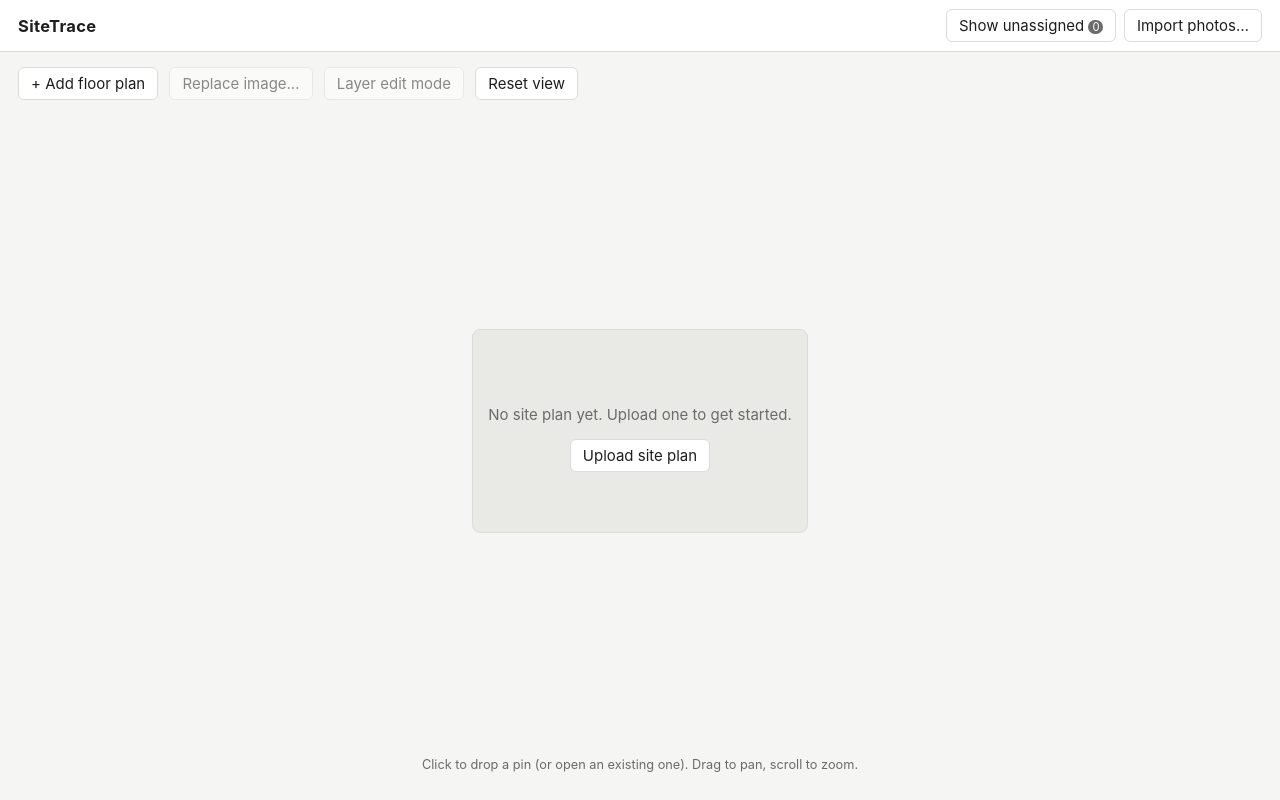
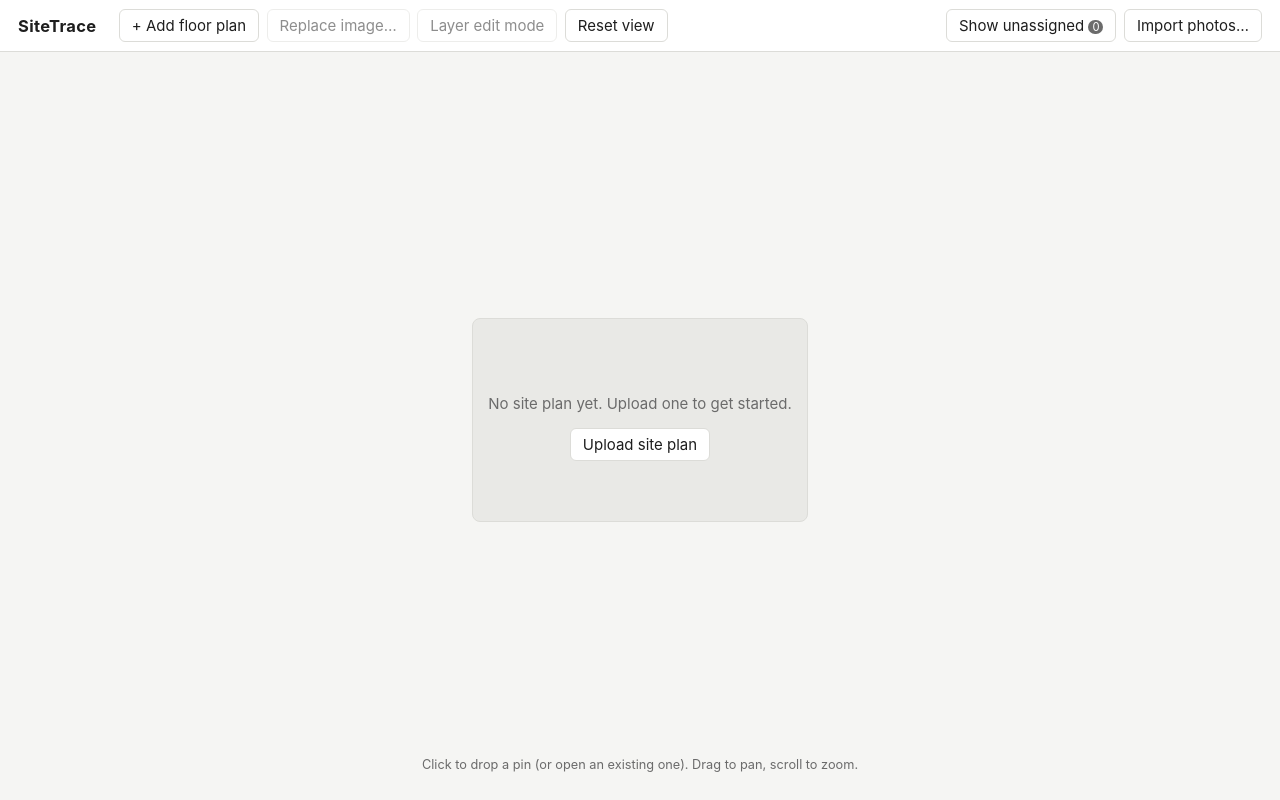
Before and after one commit to matevzsi/SiteTraceGallery, a Flask app: page / in a window 1280 px wide. Run offline with Flask 3, Linux system fonts and the light colour scheme; data that the repository does not hold is empty; some libraries are stand-ins or nearby versions.

Commit message:
Fill horizontally, reorganize topbar/tabs layout
- Map now always fills the stage's full width (was capped by height in
  "contain" fit, leaving side gaps on wide/short windows for a site plan
  that isn't very wide itself). Height follows the site plan's own
  aspect ratio undistorted, which can exceed the stage's height on a
  narrower window — .plan-stage scrolls vertically for that case
  (progressive-enhancement align-items:safe center avoids clipping the
  top when it does) rather than shrinking width to compensate.
- Floor plan management buttons (Add floor plan, Replace image, Layer
  edit mode, Reset view) moved into the top bar; the floor plan
  selection tabs moved down out of the top bar to sit centered directly
  above the map.

Verified via Playwright against the isolated scratch server; confirmed
pin placement on the site plan (base layer) already works correctly in
the current code — investigated a squished-photo-grid report and could
not reproduce it either, both consistent with the user's separate,
already-noted real server still running pre-session code.

```diff
--- a/static/css/style.css
+++ b/static/css/style.css
@@ -70,6 +70,8 @@ input, select, textarea {
 .topbar nav { display: flex; gap: 0.5rem; flex: 0 0 auto; margin-left: auto; }
 .floorplan-tabs { display: flex; gap: 0.4rem; flex-wrap: wrap; }
 .floorplan-tabs button.site-plan-tab { font-style: italic; }
+.floorplan-tabs-centered { justify-content: center; margin-bottom: 0.75rem; }
+.floorplan-actions { display: flex; gap: 0.5rem; flex-wrap: wrap; }
 .nav-btn.active, button.active { background: var(--accent); color: var(--accent-ink); border-color: var(--accent); }
 .badge {
   display: inline-block;
@@ -137,8 +139,13 @@ main {
   min-height: 0;
   display: flex;
   align-items: center;
+  /* progressive enhancement: browsers that don't understand "safe center"
+     ignore that line and keep plain center; those that do avoid clipping
+     the top of the map when it's taller than the stage and scrolling */
+  align-items: safe center;
   justify-content: center;
-  overflow: hidden;
+  overflow-x: hidden;
+  overflow-y: auto;
 }
 
 .plan-container {
@@ -146,7 +153,11 @@ main {
   width: auto;
   height: auto;
   max-width: 100%;
-  max-height: 100%;
+  /* no max-height: width always fills the stage (see
+     sizeContainerToStage in canvas.js) and height follows the site
+     plan's own aspect ratio undistorted, which can legitimately exceed
+     the stage's height — .plan-stage scrolls for that instead of this
+     capping it back down to "always fits". */
   background: #e9e9e6;
   border: 1px solid var(--border);
   border-radius: 8px;
--- a/static/js/canvas.js
+++ b/static/js/canvas.js
@@ -63,21 +63,17 @@ function resetView() {
 
 // CSS aspect-ratio doesn't reliably size a box within a flex row when that
 // box has no in-flow content (every layer here is position:absolute for
-// pan/zoom), so the "fill the available space without distorting the site
-// plan's aspect ratio" fit is computed directly instead — the same
-// contain-fit math object-fit:contain would do for a replaced element.
+// pan/zoom), so sizing is computed directly instead. Width always fills the
+// full stage (so the map uses all available horizontal space); height
+// follows from the site plan's own aspect ratio undistorted, which can run
+// taller than the stage on a narrow/tall window — .plan-stage scrolls
+// vertically for that case rather than shrinking width to compensate.
 let lastSiteAspect = null;
 function sizeContainerToStage(aspect) {
   lastSiteAspect = aspect;
   const stage = container.parentElement;
-  const stageW = stage.clientWidth;
-  const stageH = stage.clientHeight;
-  let w = stageW;
-  let h = w / aspect;
-  if (h > stageH) {
-    h = stageH;
-    w = h * aspect;
-  }
+  const w = stage.clientWidth;
+  const h = w / aspect;
   container.style.width = w + "px";
   container.style.height = h + "px";
 }
--- a/templates/index.html
+++ b/templates/index.html
@@ -9,7 +9,12 @@
 <body>
   <header class="topbar">
     <h1>SiteTrace</h1>
-    <div id="floorplanTabs" class="floorplan-tabs"></div>
+    <div class="floorplan-actions">
+      <button id="addFloorplanBtn" type="button">+ Add floor plan</button>
+      <button id="replaceImageBtn" type="button" disabled>Replace image…</button>
+      <button id="layerEditBtn" type="button" disabled>Layer edit mode</button>
+      <button id="resetViewBtn" type="button" title="Reset zoom/pan">Reset view</button>
+    </div>
     <nav>
       <button id="navUnassignedBtn" class="nav-btn" type="button">Show unassigned <span id="unassignedCount" class="badge">0</span></button>
       <button id="importBtn" class="nav-btn" type="button">Import photos…</button>
@@ -20,10 +25,6 @@
   <main>
     <section id="view-home">
       <div class="toolbar">
-        <button id="addFloorplanBtn" type="button">+ Add floor plan</button>
-        <button id="replaceImageBtn" type="button" disabled>Replace image…</button>
-        <button id="layerEditBtn" type="button" disabled>Layer edit mode</button>
-        <button id="resetViewBtn" type="button" title="Reset zoom/pan">Reset view</button>
         <div id="layerEditControls" class="layer-edit-controls hidden">
           <label>Opacity <input type="range" id="layerOpacity" min="0.1" max="1" step="0.05" value="0.75"></label>
           <span class="hint">Drag the image to move it, the corner handle to resize, the top handle to rotate.</span>
@@ -34,6 +35,8 @@
           <button id="assignModeCancelBtn" type="button">Cancel</button>
         </div>
       </div>
+
+      <div id="floorplanTabs" class="floorplan-tabs floorplan-tabs-centered"></div>
 
       <div class="plan-stage">
         <div id="planContainer" class="plan-container">
```
